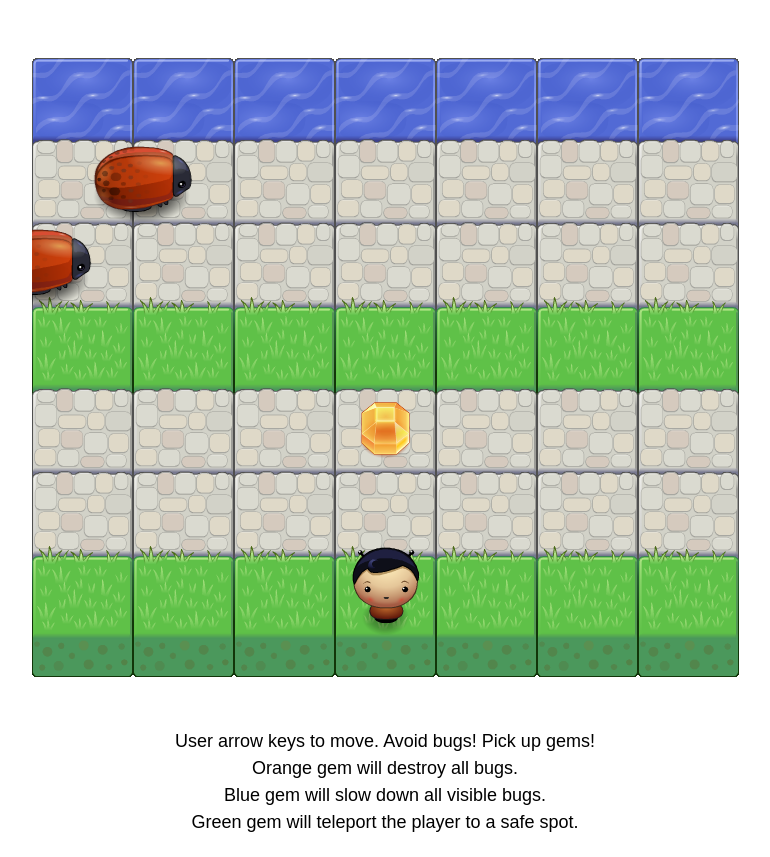
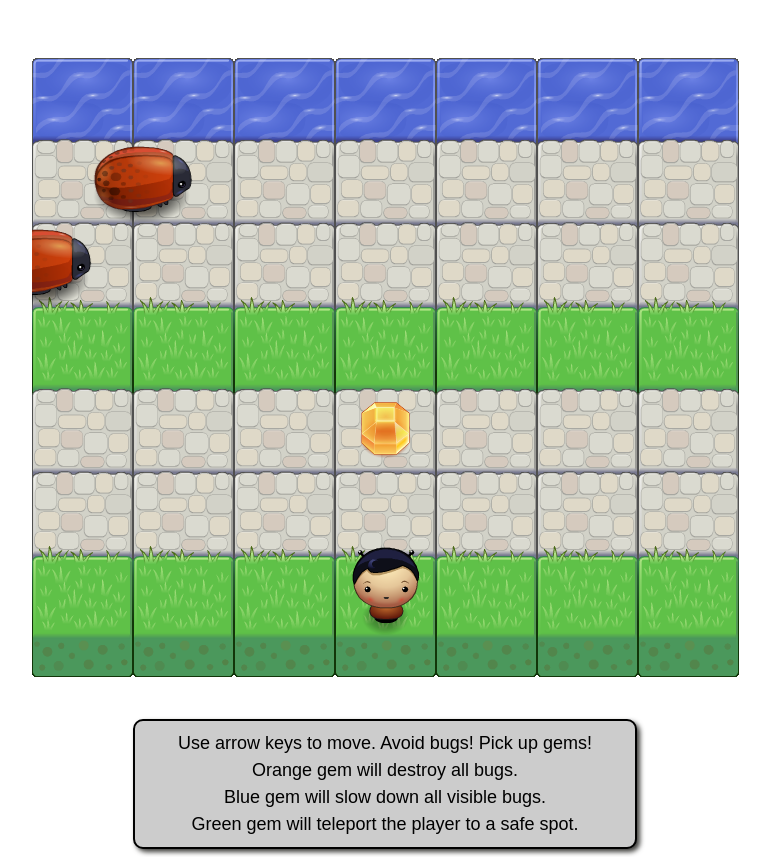
Before and after one commit to jkbeck/Project-3-Arcade-Game, a plain HTML site: page index.html in a window 1280 px wide. Shown: the whole page, without its empty margins (255-1025 px from the left). Drawn offline with Linux system fonts and the light colour scheme.

Commit message:
Additional rule box styling

```diff
--- a/css/style.css
+++ b/css/style.css
@@ -6,4 +6,12 @@ body {
 font-size: 18px;
 font-family: sans-serif;
 line-height: 0.5;
+background: #ccc;
+border: 2px solid black;
+width: 500px;
+margin: auto;
+border-radius: 10px;
+-webkit-box-shadow: 3px 3px 5px 0px #3d3d3a;
+-moz-box-shadow: 3px 3px 5px 0px #3d3d3a;
+box-shadow: 3px 3px 5px 0px #3d3d3a;
 }
--- a/index.html
+++ b/index.html
@@ -9,7 +9,7 @@
     <script src="js/app.js"></script>
     <script src="js/engine.js"></script>
     <div class="rules">
-	    <p>User arrow keys to move. Avoid bugs! Pick up gems!</p>
+	    <p>Use arrow keys to move. Avoid bugs! Pick up gems!</p>
 		<p>Orange gem will destroy all bugs.</p>
 		<p>Blue gem will slow down all visible bugs.</p>
 		<p>Green gem will teleport the player to a safe spot.</p>
```
